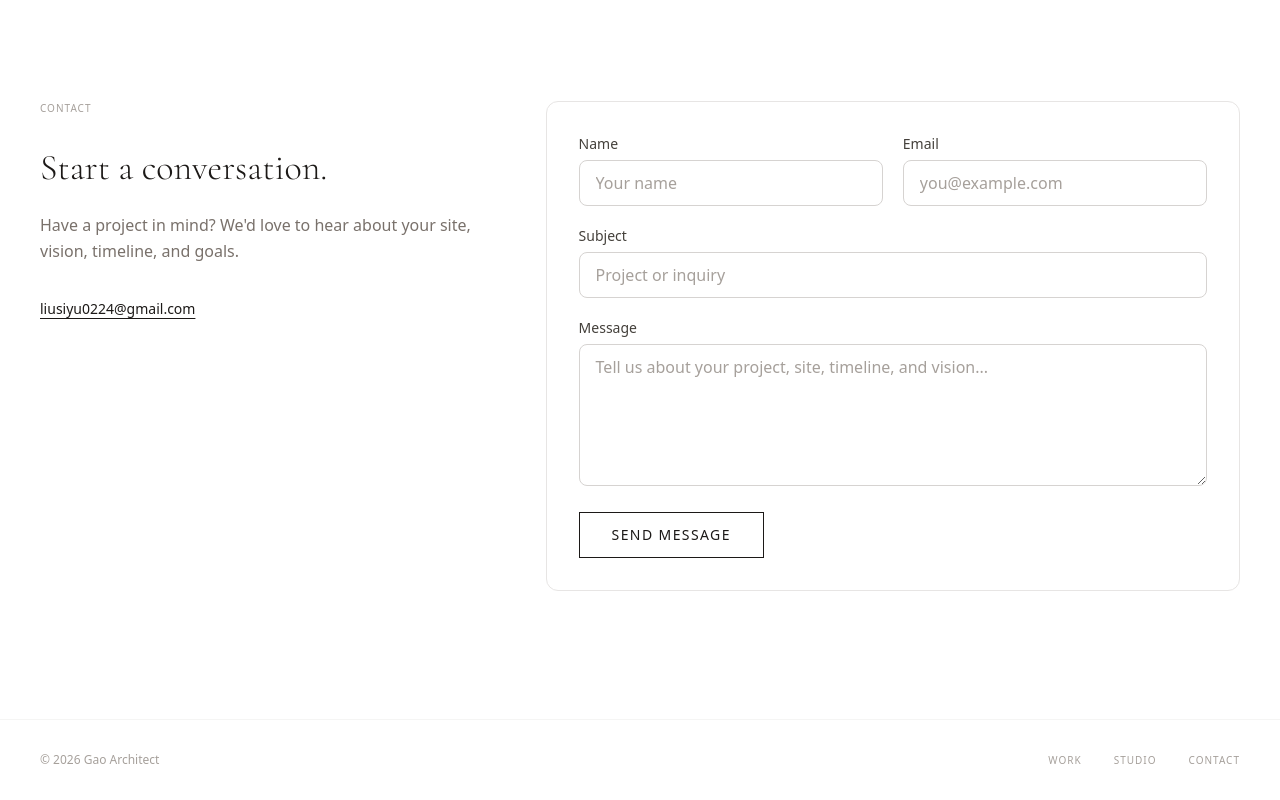
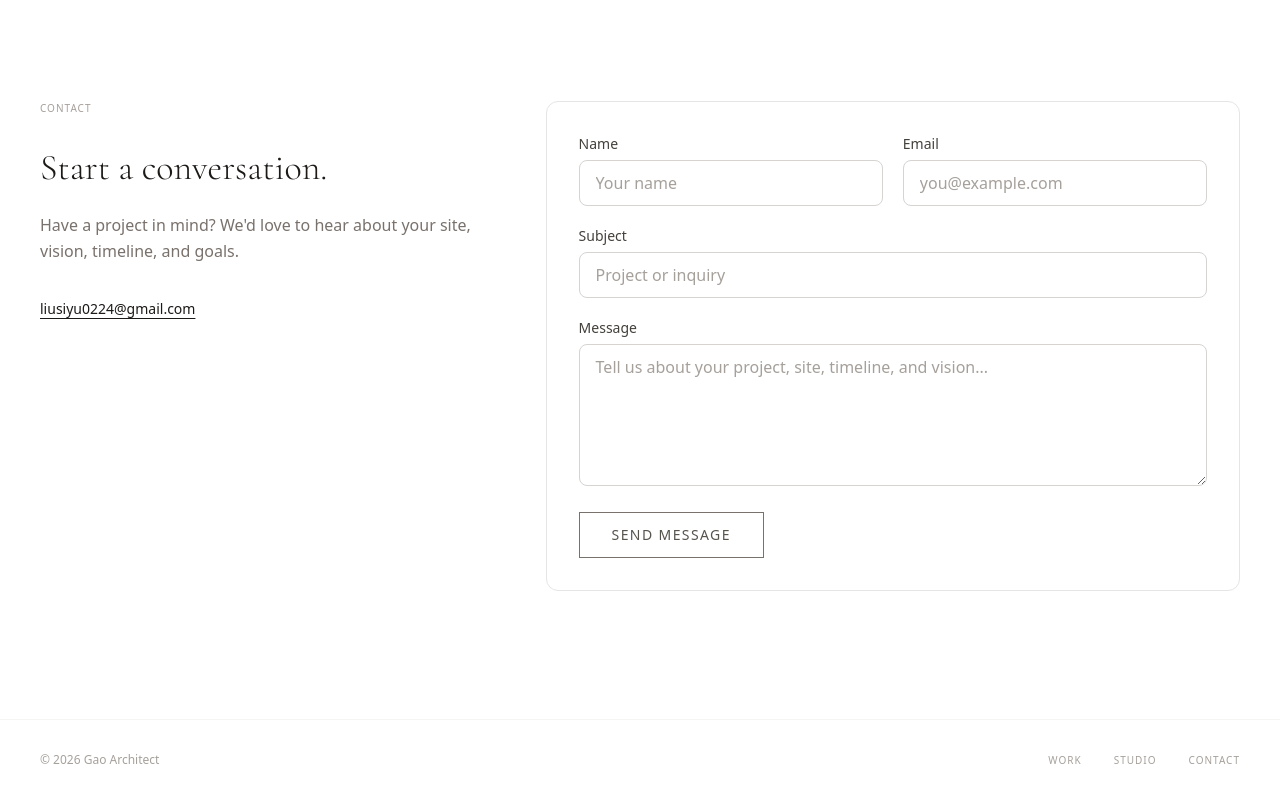
Before and after one commit to siyu0224/architect, a Next.js app: page / in a window 1280 px wide. Shown: the part 2560-3360 px from the top of the page. Built offline with nearby package versions, Linux system fonts and the light colour scheme; no server answers; the database is empty.

Commit message:
Soften contact button styling

```diff
--- a/components/ContactForm.tsx
+++ b/components/ContactForm.tsx
@@ -121,7 +121,7 @@ export function ContactForm() {
       <button
         type="submit"
         disabled={loading}
-        className="text-sm tracking-widest uppercase border border-stone-900 px-8 py-3 text-stone-900 hover:bg-stone-900 hover:text-white transition-colors disabled:opacity-40"
+        className="text-sm tracking-widest uppercase border border-stone-500 px-8 py-3 text-stone-600 hover:border-stone-700 hover:text-stone-900 transition-colors disabled:opacity-40"
       >
         {loading ? "Sending…" : "Send Message"}
       </button>
```
